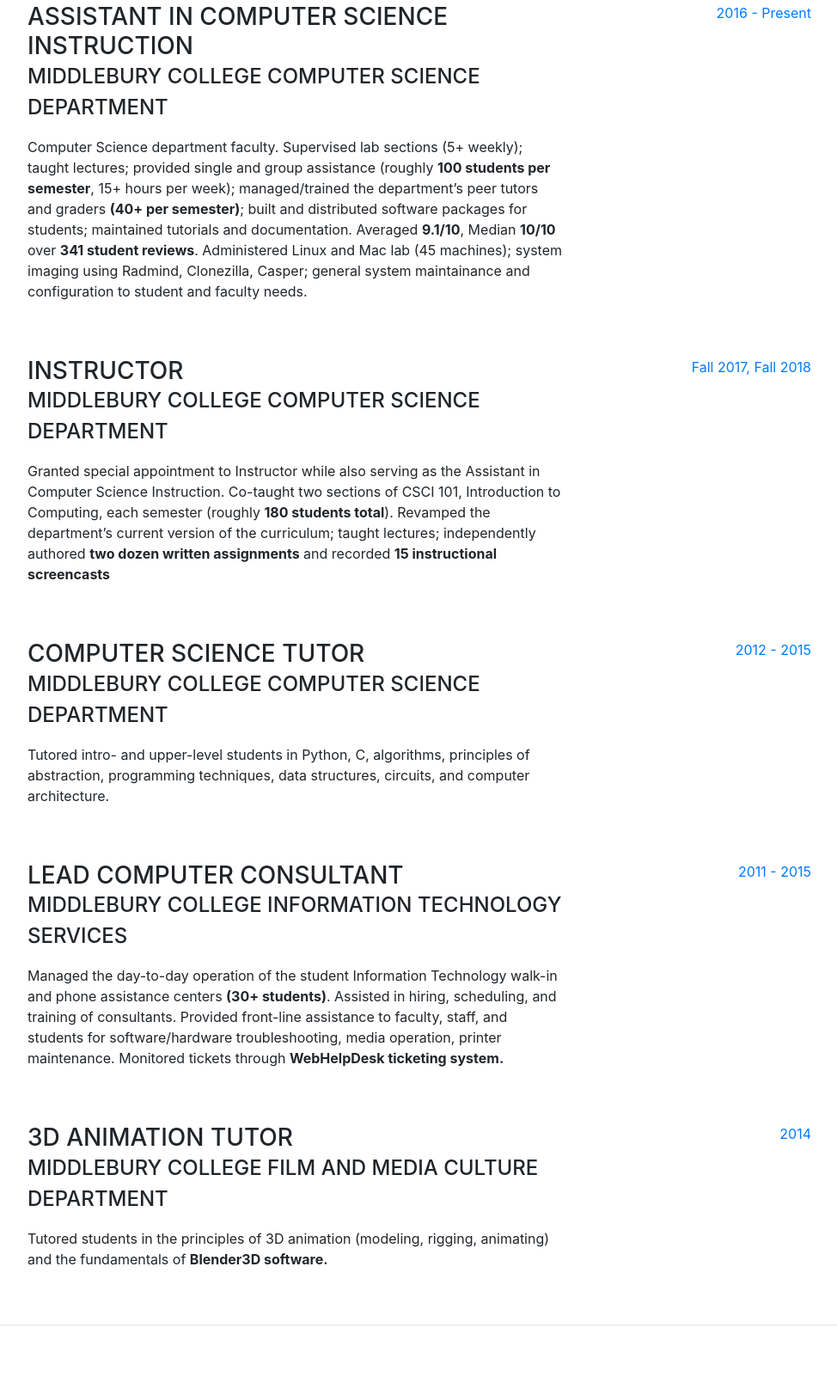
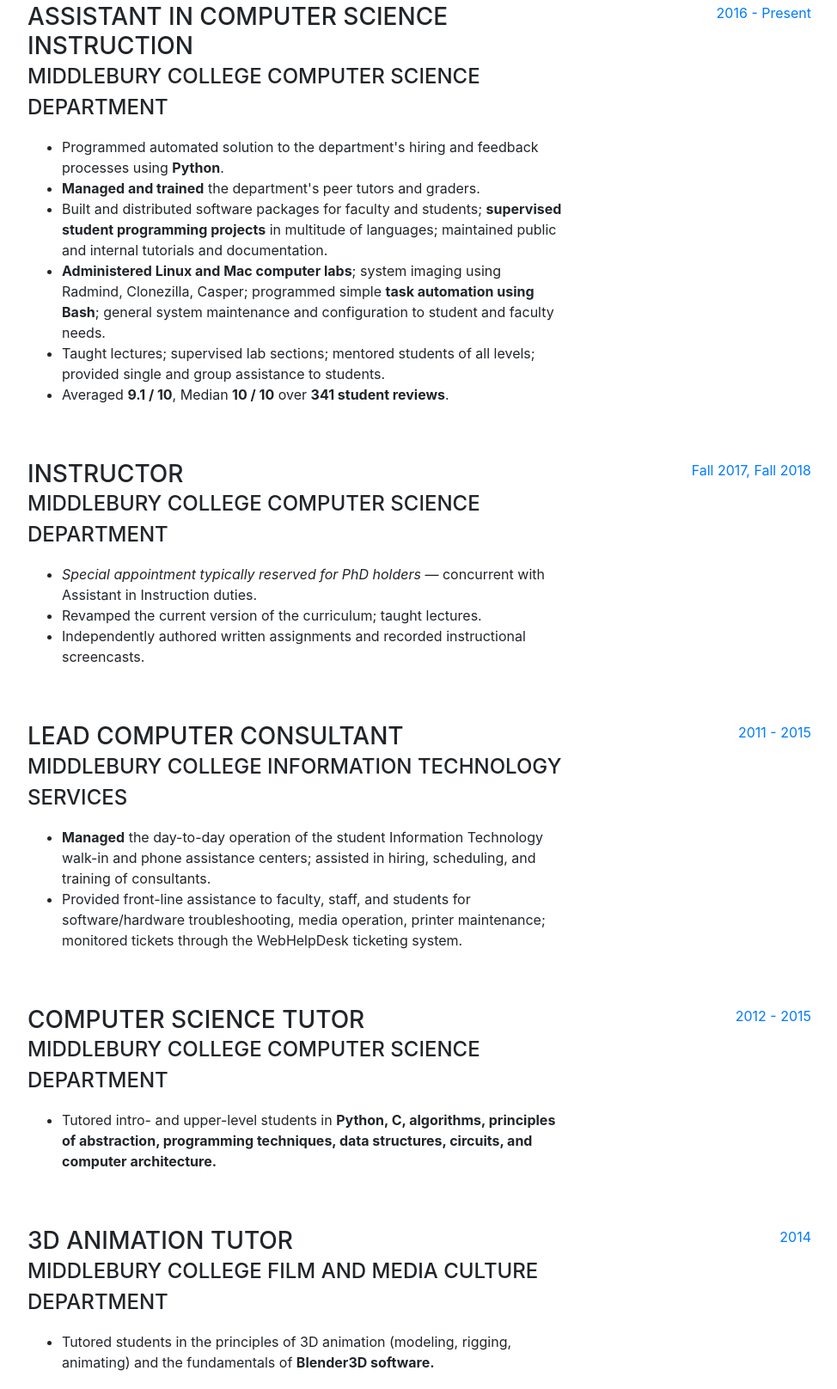
Before and after one commit to ruben-gilbert/website, a website with bundled scripts: page index.html in a window 1280 px wide. Shown: the part 932-2548 px from the top of the page at 86% size, without its empty margins (288-1262 px from the left). Built offline with nearby package versions, Linux system fonts and the light colour scheme; a web font is replaced by a local one.

Commit message:
Update index.html
rewording and resizing of elements

```diff
--- a/index.html
+++ b/index.html
@@ -105,12 +105,15 @@
             <div class="resume-content mr-auto">
               <h3 class="mb-0">Assistant in Computer Science Instruction</h3>
               <div class="subheading mb-3">Middlebury College Computer Science Department</div>
-              <p>Computer Science department faculty. Supervised lab sections (5+ weekly); taught lectures; provided
-                single and group assistance (roughly <b>100 students per semester</b>, 15+ hours per week); managed/trained
-                the department’s peer tutors and graders <b>(40+ per semester)</b>; built and distributed software packages for
-                students; maintained tutorials and documentation. Averaged <b>9.1/10</b>, Median <b>10/10</b> over <b>341 student
-                reviews</b>. Administered Linux and Mac lab (45 machines); system imaging using Radmind, Clonezilla,
-                Casper; general system maintainance and configuration to student and faculty needs.</p>
+              <p>
+                <ul>
+                  <li>Programmed automated solution to the department's hiring and feedback processes using <b>Python</b>.</li>
+                  <li><b>Managed and trained</b> the department's peer tutors and graders.</li>
+                  <li>Built and distributed software packages for faculty and students; <b>supervised student programming projects</b> in multitude of languages; maintained public and internal tutorials and documentation.</li>
+                  <li><b>Administered Linux and Mac computer labs</b>; system imaging using Radmind, Clonezilla, Casper; programmed simple <b>task automation using Bash</b>; general system maintenance and configuration to student and faculty needs.</li>
+                  <li>Taught lectures; supervised lab sections; mentored students of all levels; provided single and group assistance to students.</li>
+                  <li>Averaged <b>9.1 / 10</b>, Median <b>10 / 10</b> over <b>341 student reviews</b>.</li>
+                </ul>
             </div>
             <div class="resume-date text-md-right">
               <span class="text-primary">2016 - Present</span>
@@ -121,10 +124,11 @@
             <div class="resume-content mr-auto">
               <h3 class="mb-0">Instructor</h3>
               <div class="subheading mb-3">Middlebury College Computer Science Department</div>
-              <p>Granted special appointment to Instructor while also serving as the Assistant in Computer Science
-                Instruction. Co-taught two sections of CSCI 101, Introduction to Computing, each semester (roughly <b>180
-                students total</b>). Revamped the department’s current version of the curriculum; taught lectures;
-                independently authored <b>two dozen written assignments</b> and recorded <b>15 instructional screencasts</b></p>
+              <ul>
+                <li><i>Special appointment typically reserved for PhD holders</i> &mdash; concurrent with Assistant in Instruction duties.</li>
+                <li>Revamped the current version of the curriculum; taught lectures.</li>
+                <li>Independently authored written assignments and recorded instructional screencasts.</li>
+              </ul>
             </div>
             <div class="resume-date text-md-right">
               <span class="text-primary">Fall 2017, Fall 2018</span>
@@ -133,36 +137,40 @@
 
           <div class="resume-item d-flex flex-column flex-md-row mb-5">
             <div class="resume-content mr-auto">
-              <h3 class="mb-0">Computer Science Tutor</h3>
-              <div class="subheading mb-3">Middlebury College Computer Science Department</div>
-              <p>Tutored intro- and upper-level students in Python, C, algorithms, principles of abstraction, programming
-                techniques, data structures, circuits, and computer architecture.</p>
-            </div>
-            <div class="resume-date text-md-right">
-              <span class="text-primary">2012 - 2015</span>
-            </div>
-          </div>
-
-          <div class="resume-item d-flex flex-column flex-md-row mb-5">
-            <div class="resume-content mr-auto">
               <h3 class="mb-0">Lead Computer Consultant</h3>
               <div class="subheading mb-3">Middlebury College Information Technology Services</div>
-              <p>Managed the day-to-day operation of the student Information Technology walk-in and phone assistance
-                centers <b>(30+ students)</b>. Assisted in hiring, scheduling, and training of consultants. Provided front-line
-                assistance to faculty, staff, and students for software/hardware troubleshooting, media operation, printer
-                maintenance. Monitored tickets through <b>WebHelpDesk ticketing system.</b></p>
+              <ul>
+                <li><b>Managed</b> the day-to-day operation of the student Information Technology walk-in and phone assistance centers; assisted in hiring, scheduling, and training of consultants.</li>
+                <li>Provided front-line assistance to faculty, staff, and students for software/hardware troubleshooting, media operation, printer maintenance; monitored tickets through the WebHelpDesk ticketing system.</li>
+              </ul>
             </div>
             <div class="resume-date text-md-right">
               <span class="text-primary">2011 - 2015</span>
             </div>
           </div>
 
+          <div class="resume-item d-flex flex-column flex-md-row mb-5">
+              <div class="resume-content mr-auto">
+                <h3 class="mb-0">Computer Science Tutor</h3>
+                <div class="subheading mb-3">Middlebury College Computer Science Department</div>
+                <ul>
+                  <li>Tutored intro- and upper-level students in <b>Python, C, algorithms, principles of abstraction, programming
+                      techniques, data structures, circuits, and computer architecture.</b></li>
+                </ul>
+              </div>
+              <div class="resume-date text-md-right">
+                <span class="text-primary">2012 - 2015</span>
+              </div>
+            </div>
+
           <div class="resume-item d-flex flex-column flex-md-row">
             <div class="resume-content mr-auto">
               <h3 class="mb-0">3D Animation Tutor</h3>
               <div class="subheading mb-3">Middlebury College Film and Media Culture Department</div>
-              <p>Tutored students in the principles of 3D animation (modeling, rigging, animating) and the fundamentals of
-                  <b>Blender3D software.</b></p>
+              <ul>
+                <li>Tutored students in the principles of 3D animation (modeling, rigging, animating) and the fundamentals of
+                    <b>Blender3D software.</b></li>
+              </ul>
             </div>
             <div class="resume-date text-md-right">
               <span class="text-primary">2014</span>
@@ -183,7 +191,7 @@
             <div class="resume-content mr-auto">
               <h3 class="mb-0"><span style="color: #4700a3">B.A in Computer Science</span></h3>
               <div class="subheading mb-3">Middlebury College &mdash; <span style="color: #4700a3">Cum Laude</span></div>
-              <div>Minor - Film and Media Culture</div>
+              <div>Minor - Film and Media Culture / Animation</div>
               <p>GPA: 3.54</p>
             </div>
             <div class="resume-date text-md-right">
@@ -409,6 +417,7 @@
             <li>&nbsp;</li>
             <li>Average <b>4.33/5</b>, Median <b>4/5</b> from <b>120 anonymous student reviews</b></li>
           </ul>
+        </br>
           <div class="subheading"><span style="color: #4700a3"><b>Teaching Assistant</b></span></div>
           <ul class="fa-ul mb-0">
               <li>CSCI 101 Introduction to Computing &mdash; F16, S17, S18, F18, S19</li>
@@ -419,6 +428,7 @@
               <li>&nbsp;</li>
               <li>Average <b>9.1/10</b>, Median <b>10/10</b> from <b>341 anonymous student reviews.</b></li>
           </ul>
+        </br>
           <div class="subheading"><span style="color: #4700a3"><b>Unofficial Assistance</b></span></div>
           <ul class="fa-ul mb-0">
               <li>CSCI 200 Math Foundations of Computing</li>
@@ -457,7 +467,7 @@
             festival selections, featured in The Atlantic.  I was part of the animation team, and implemented most of the first third of
             the film's animation, as well as the ending scenes.
           </p>
-          <iframe src="https://player.vimeo.com/video/94786328" width="640" height="360" frameborder="0" webkitallowfullscreen mozallowfullscreen allowfullscreen></iframe>
+          <iframe src="https://player.vimeo.com/video/94786328" width="810" height="456" frameborder="0" webkitallowfullscreen mozallowfullscreen allowfullscreen></iframe>
           <p>&nbsp;</p>
 
           <h3 class="mb-0"><i><a target="_blank" href="https://github.com/ruben-gilbert/SolitaireGame">Solitaire</a></i></h3>
@@ -471,12 +481,12 @@
           <p>Animated murals accompanying a cello concerto.  The show premiered at the Oberlin Conservatory of Music.  I worked as part
             of the animation and modeling teams.  I designed much of the first and fourth sequences (the valley and volcano eruption).
           </p>
-          <img src="img/kintamani.jpg" alt="mountain" width="640" height="273">
+          <img src="img/kintamani.jpg" alt="mountain" width="810" height="346">
           <p>&nbsp;</p>
 
           <h3 class="mb-0"><i><a target="_blank" href="https://github.com/ruben-gilbert/obj_reader">OBJ File Viewer</a></i></h3>
           <p>Written in JavaScript using WebGL.  Source code available on <a href="https://github.com/ruben-gilbert/obj_reader">GitHub</a>.</p>
-          <img src="img/kat_spin.gif" width=640 height=362 alt="kat">
+          <img src="img/kat_spin.gif" width="810" height="458" alt="kat">
         </div>
       </section>
 
```
